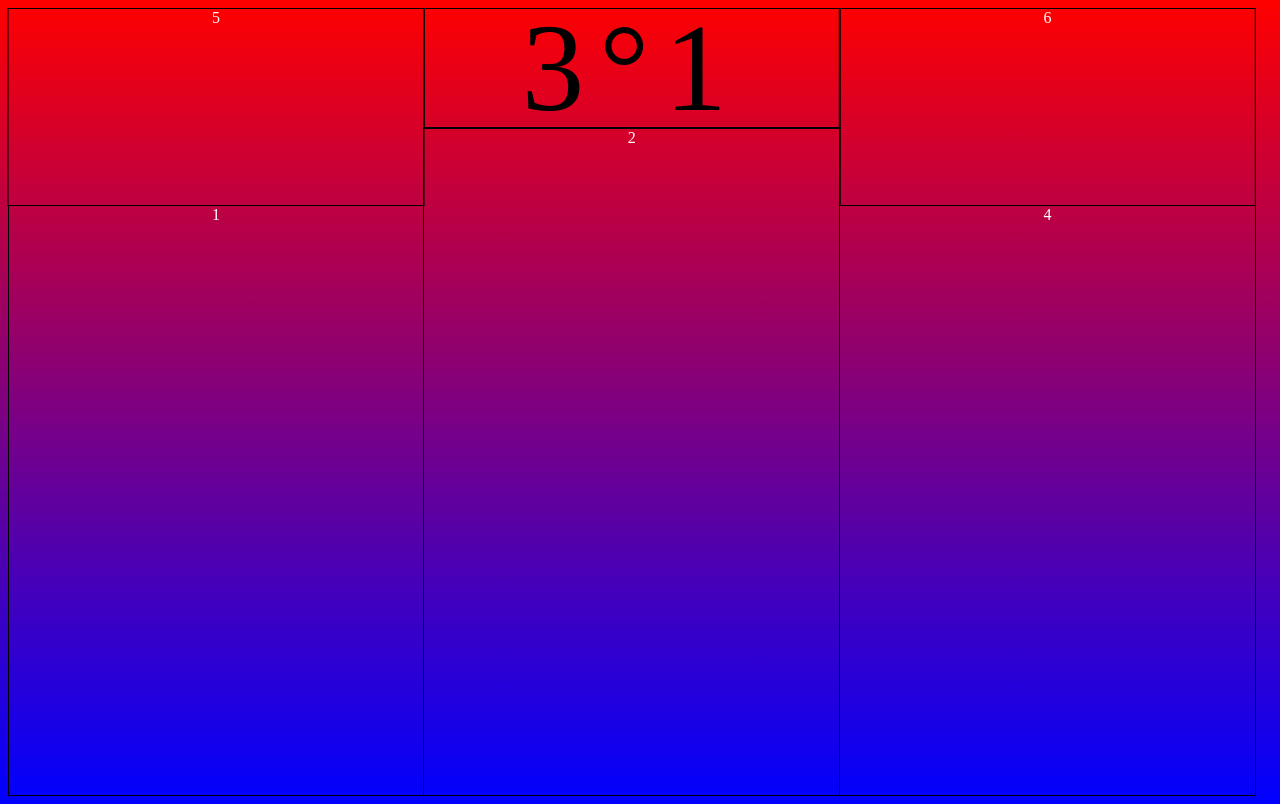
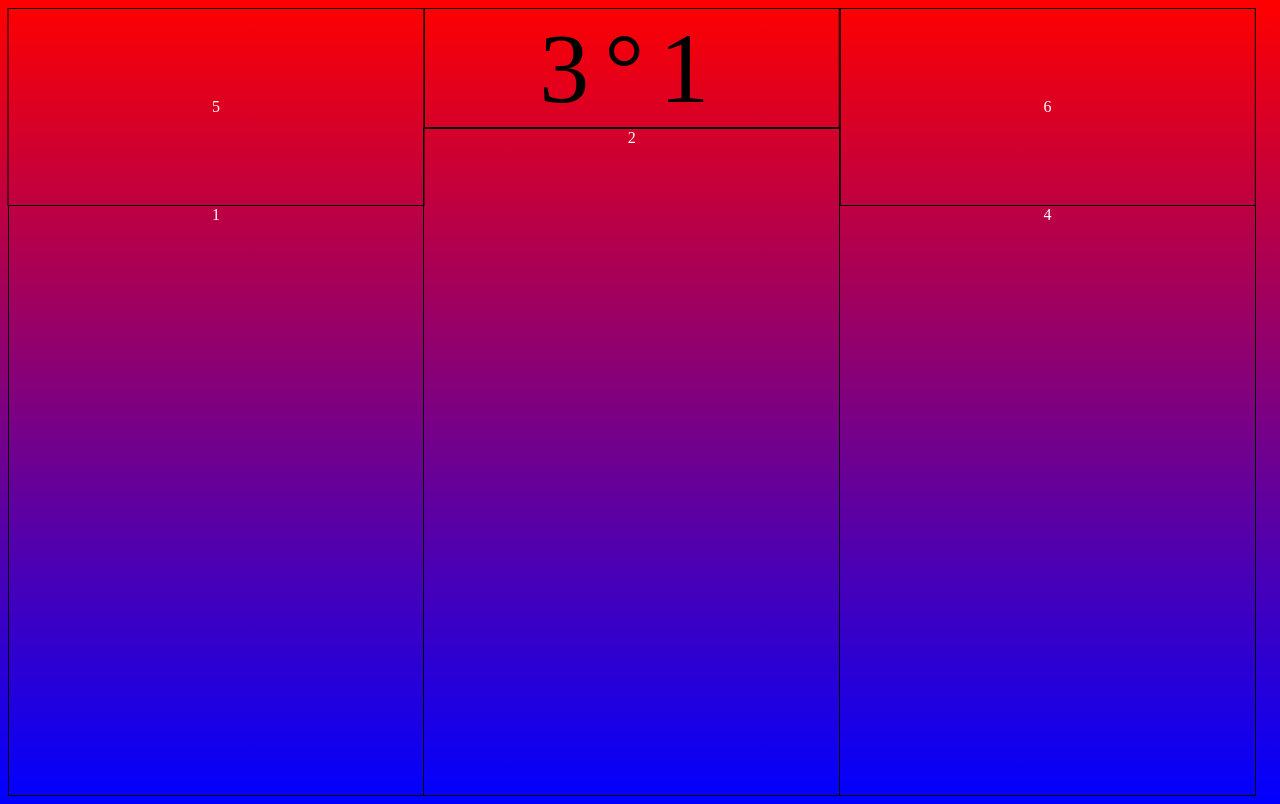
Before and after one commit to francois311/30-en-cours-de-creation, a plain HTML site: page index.html in a window 1280 px wide. Drawn offline with Linux system fonts and the light colour scheme.

Commit message:
Update style.css

```diff
--- a/style.css
+++ b/style.css
@@ -1,5 +1,6 @@
 body {
     background: linear-gradient(to bottom, red, blue);
+    background-repeat: no-repeat;
 }
 
 
@@ -120,7 +121,7 @@ h1 {
 
 #text3 {
 
-    font-size: 125px;
+    font-size: 100px;
     position: absolute;
     top: 50%;
     left: 50%;
@@ -136,12 +137,22 @@ h1 {
 }
 
 #text5 {
+    position: absolute;
     color: white;
+    top: 50%;
+    left: 50%;
+    transform: translate(-50%, -50%);
+    font-size: 100%;
 
 }
 
 #text6 {
+    position: absolute;
     color: white;
+    top: 50%;
+    left: 50%;
+    transform: translate(-50%, -50%);
+    font-size: 100%;
 
 }
 
```
